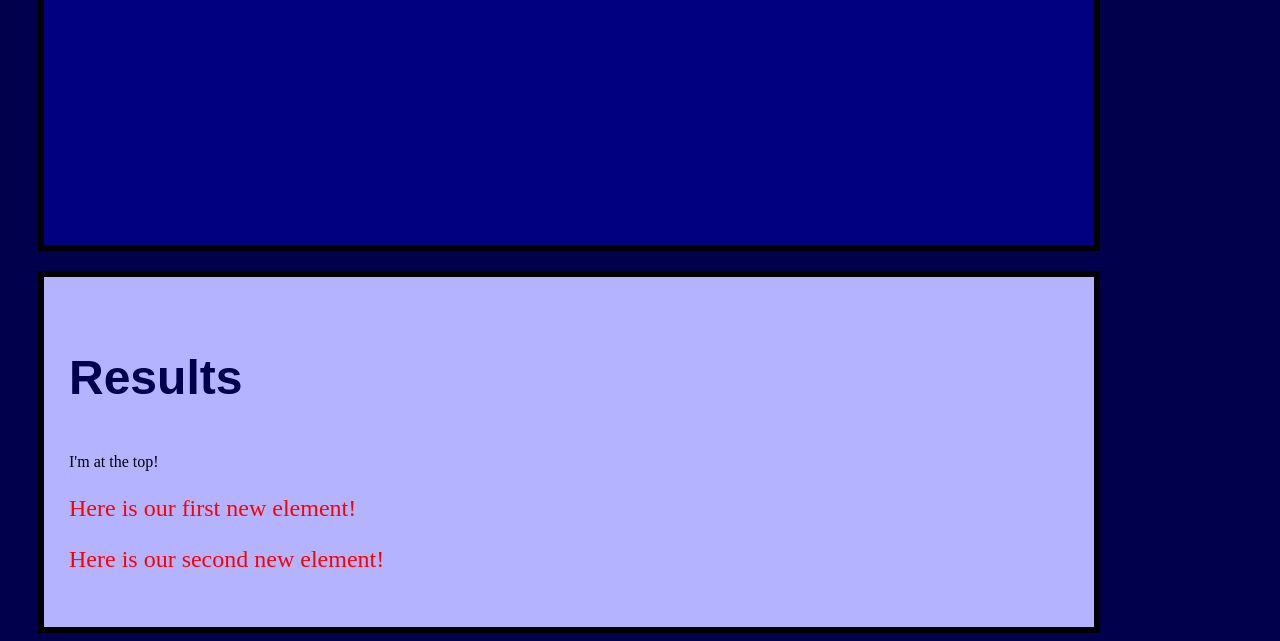
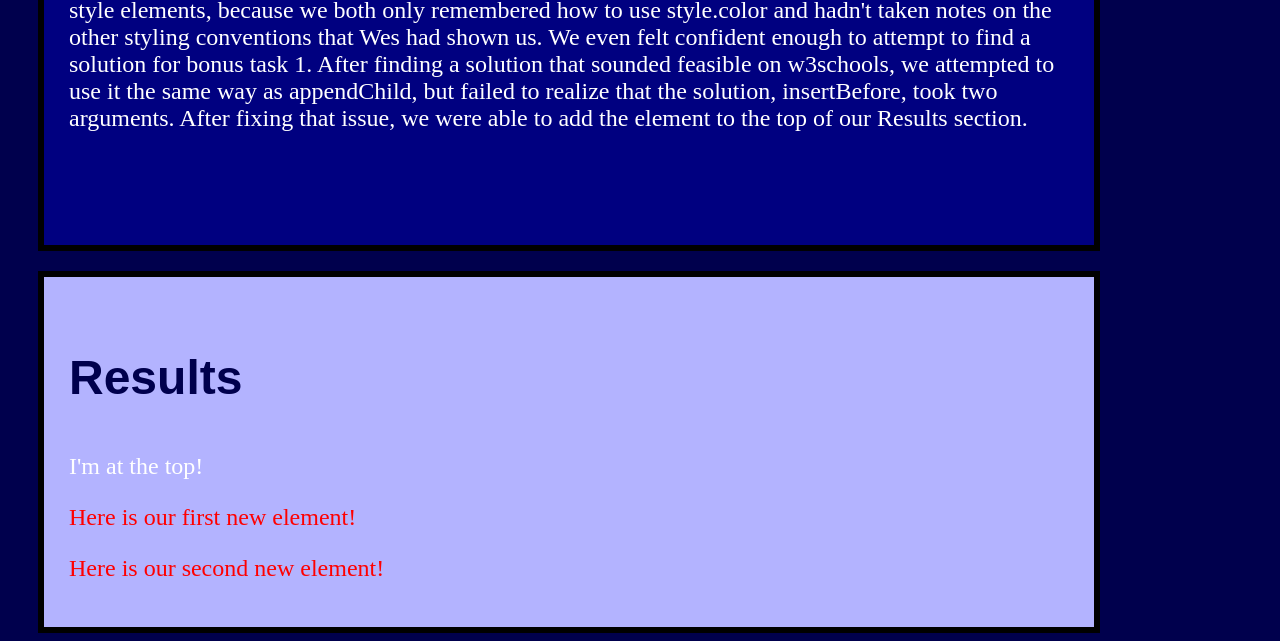
Before and after one commit to knbrooks/art101-master, a plain HTML site: page lab9/index.html in a window 1280 px wide. Shown: the part 571-1212 px from the top of the page. Drawn offline with Linux system fonts and the light colour scheme.

Commit message:
lab 9 oop

```diff
--- a/lab9/css/lab.css
+++ b/lab9/css/lab.css
@@ -42,3 +42,8 @@ body {
   margin-right: 70px;
   margin-top: 20px;
 }
+
+p {
+  font-size: 150%;
+  color: white;
+}
```
